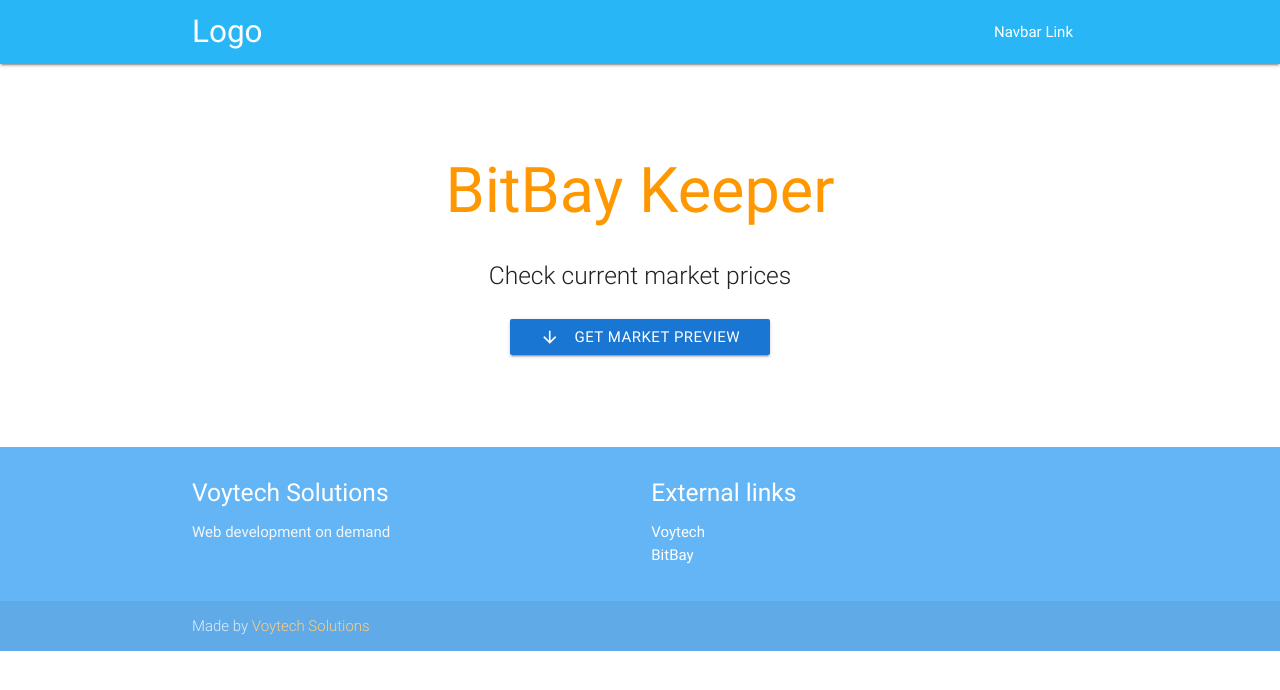
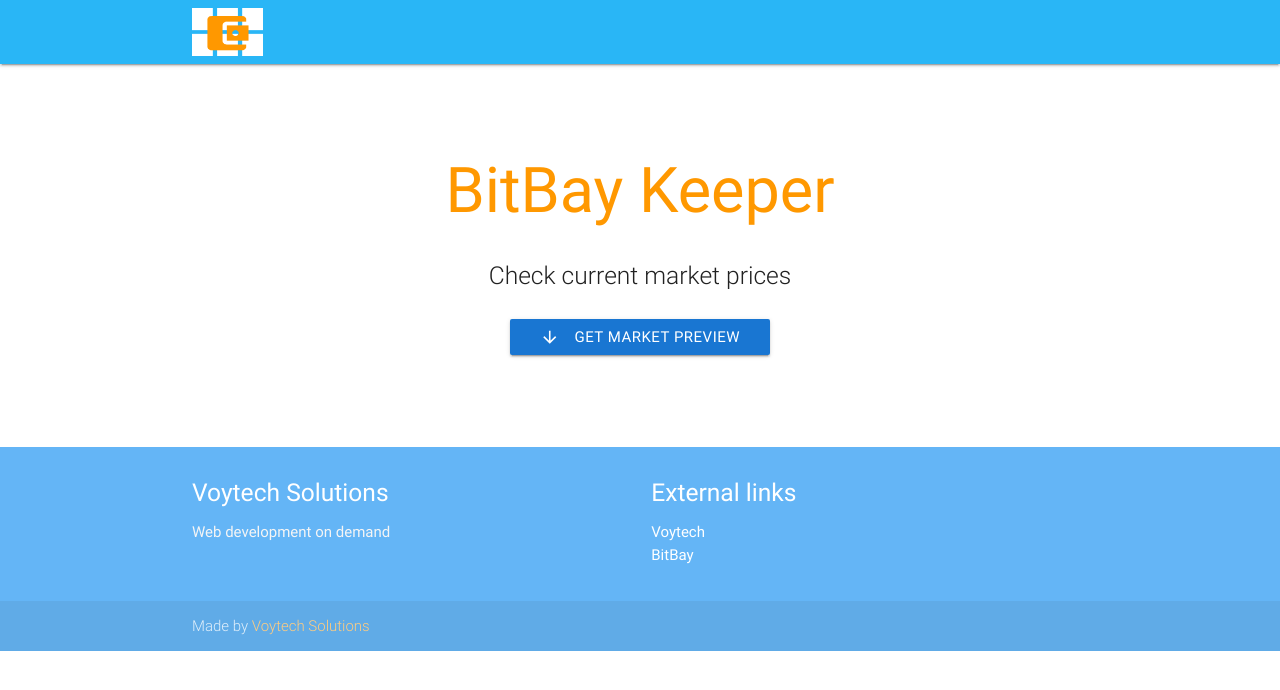
Before and after one commit to voyti/bitbay-keeper, a website: page client/index.html in a window 1280 px wide. Drawn offline with nearby package versions, Linux system fonts and the light colour scheme; no server answers.

Commit message:
Add logo and favicon

```diff
--- a/client/css/styles.css
+++ b/client/css/styles.css
@@ -1,6 +1,11 @@
 .progress-container {
     height: 4px;
     margin: .5rem 0 1rem 0;
+}
+
+#logo-container img {
+    height: 48px;
+    margin-top: 8px;
 }
 
 table td {
--- a/client/index.html
+++ b/client/index.html
@@ -4,6 +4,7 @@
     <title>BitBay Keeper</title>
     <meta name="viewport" content="width=device-width, initial-scale=1, maximum-scale=1.0"/>
     <base href="/">
+    <link rel="icon" href="/img/bbk_logo.png">
     <!--<link rel="stylesheet" href="/css/bootstrap.min.css">-->
     <!--<link rel="stylesheet" href="/css/bootstrap-responsive.min.css">-->
     <!--Import Google Icon Font-->
@@ -20,97 +21,19 @@
       }
     </style>
     <script>
-      // function ChatController($scope) {
-      //   var socket = io.connect();
-
-      //   $scope.messages = [];
-      //   $scope.roster = [];
-      //   $scope.name = '';
-      //   $scope.text = '';
-
-      //   socket.on('connect', function () {
-      //     $scope.setName();
-      //   });
-
-      //   socket.on('message', function (msg) {
-      //     $scope.messages.push(msg);
-      //     $scope.$apply();
-      //   });
-
-      //   socket.on('roster', function (names) {
-      //     $scope.roster = names;
-      //     $scope.$apply();
-      //   });
-
-      //   $scope.send = function send() {
-      //     console.log('Sending message:', $scope.text);
-      //     socket.emit('message', $scope.text);
-      //     $scope.text = '';
-      //   };
-
-      //   $scope.setName = function setName() {
-      //     socket.emit('identify', $scope.name);
-      //   };
-      // }
     </script>
   </head>
   <body>
-    <!--<div class="container" ng-controller="ChatController">-->
-    <!--  <div class="navbar navbar-fixed-top navbar-inverse">-->
-    <!--    <div class="navbar-inner">-->
-    <!--      <div class="pull-right">-->
-    <!--        <a href="https://c9.io" class="brand">Cloud9 IDE</a>-->
-    <!--      </div>-->
-    <!--    </div>-->
-    <!--  </div>-->
-    <!--  <div class="page-header">-->
-    <!--    <h1>Chat Example</h1>-->
-    <!--  </div>-->
-    <!--  <div class="row">-->
-    <!--    <div class="span3">-->
-    <!--      <ul class="nav nav-list well">-->
-    <!--        <li class="nav-header">Local Users</li>-->
-    <!--        <li ng-repeat="user in roster" ng-bind="user">-->
-    <!--        </li>-->
-    <!--      </ul>-->
-    <!--    </div>-->
-    <!--    <div class="span9">-->
-    <!--      <table class="table table-striped table-bordered">-->
-    <!--        <thead>-->
-    <!--          <tr>-->
-    <!--            <th class="span2">Name</th>-->
-    <!--            <th class="span7">Text</th>-->
-    <!--          </tr>-->
-    <!--        </thead>-->
-    <!--        <tbody>-->
-    <!--          <tr ng-repeat="msg in messages">-->
-    <!--            <td class="span2" ng-bind="msg.name"></td>-->
-    <!--            <td class="span7" ng-bind="msg.text"></td>-->
-    <!--          </tr>-->
-    <!--        </tbody>-->
-    <!--      </table>-->
-    <!--      <div class="row controls">-->
-    <!--        <form ng-submit="send()">-->
-    <!--          <div class="span2"><input type="text" class="input-block-level" ng-model="name" ng-change="setName()" placeholder="Your Name"></div>-->
-    <!--          <div class="input-append span7">-->
-    <!--            <input type="text" class="span6" ng-model="text" placeholder="Message">-->
-    <!--            <input type="submit" class="span1 btn btn-primary" value="Send" ng-disabled="!text">-->
-    <!--          </div>-->
-    <!--        </form>-->
-    <!--      </div>-->
-    <!--    </div>-->
-    <!--  </div>-->
-    <!--</div>-->
 
-      <nav class="light-blue lighten-1" role="navigation">
-    <div class="nav-wrapper container"><a id="logo-container" href="#" class="brand-logo">Logo</a>
-      <ul class="right hide-on-med-and-down">
-        <li><a href="#">Navbar Link</a></li>
-      </ul>
+  <nav class="light-blue lighten-1" role="navigation">
+    <div class="nav-wrapper container"><a id="logo-container" href="#" class="brand-logo"><img src="/img/bbk_logo_L.png"></img></a>
+      <!--<ul class="right hide-on-med-and-down">-->
+      <!--  <li><a href="#">Navbar Link</a></li>-->
+      <!--</ul>-->
 
-      <ul id="nav-mobile" class="side-nav">
-        <li><a href="#">Navbar Link</a></li>
-      </ul>
+      <!--<ul id="nav-mobile" class="side-nav">-->
+      <!--  <li><a href="#">Navbar Link</a></li>-->
+      <!--</ul>-->
       <a href="#" data-activates="nav-mobile" class="button-collapse"><i class="material-icons">menu</i></a>
     </div>
   </nav>
@@ -157,6 +80,7 @@
           </tr>
         </tbody>
       </table>
+
       <ng-include src="'/performance.html'" ng-if="marketData"></ng-include>
       <ng-include src="'/wallets.html'" ng-if="marketData"></ng-include>
       </div>
```
Also changed, not shown: client/img/bbk_logo.png (added), client/img/bbk_logo_L.png (added).
